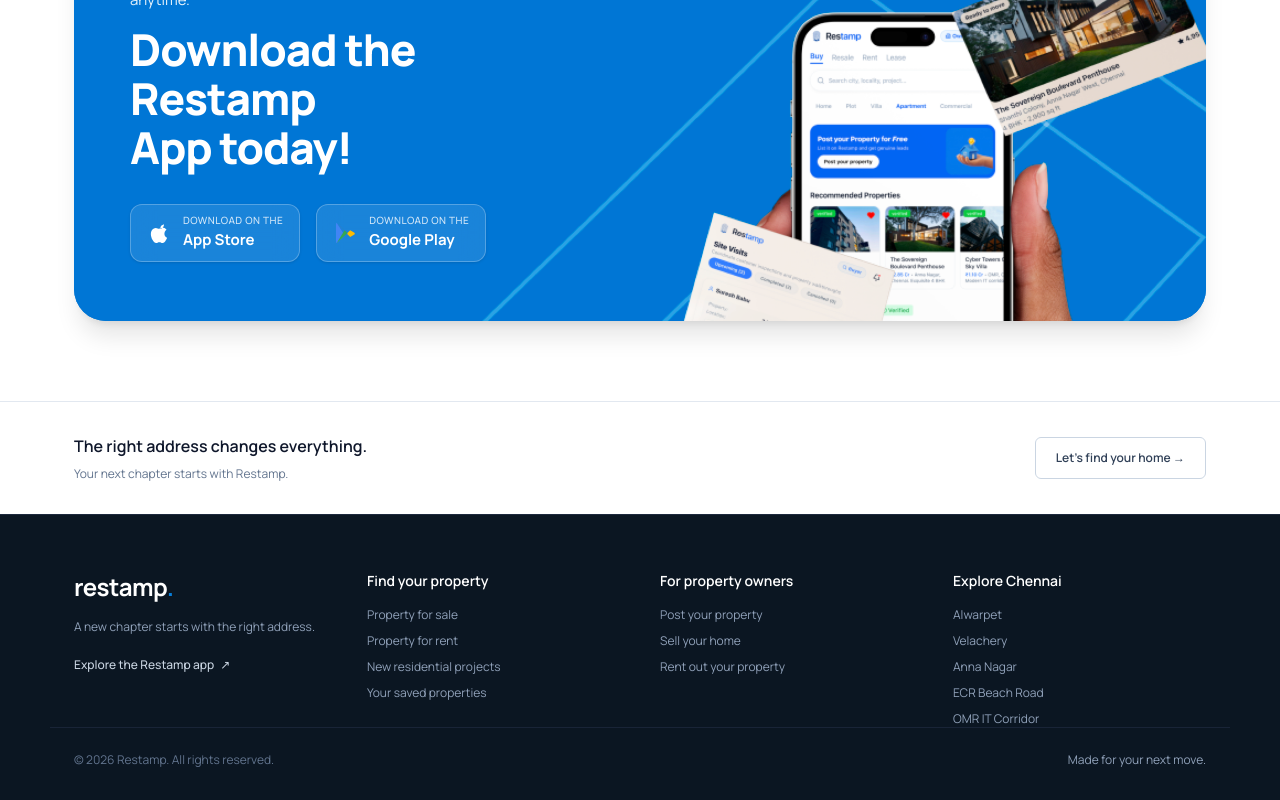
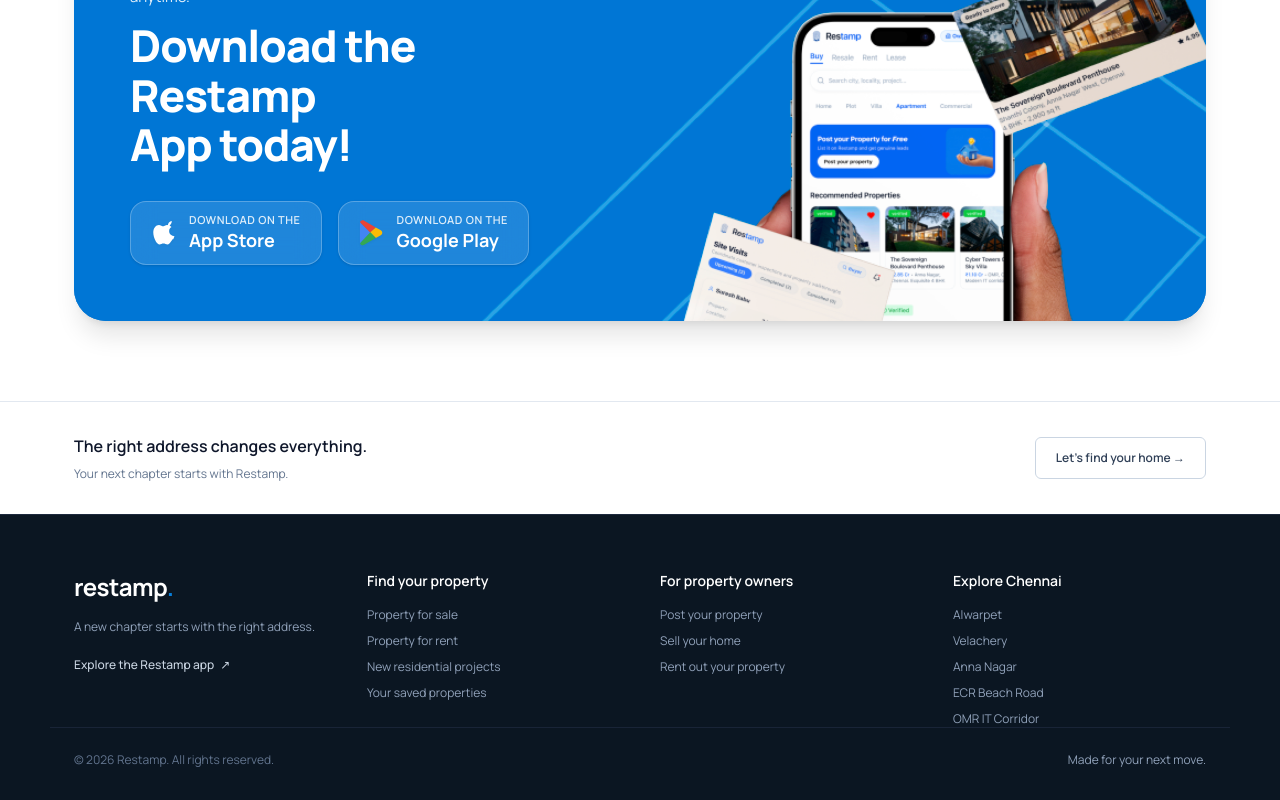
Before and after one commit to ayatiworkstechnologies/restamp-website, a Next.js app: page / in a window 1280 px wide. Shown: the part 5147-5947 px from the top of the page. Built offline with nearby package versions, Linux system fonts and the light colour scheme.

Commit message:
fix: use official pixel-perfect Apple and Google Play vector icons with enhanced button styling

```diff
--- a/src/app/page.tsx
+++ b/src/app/page.tsx
@@ -413,16 +413,19 @@
                 <a
                   href="#download-ios"
                   aria-label="Download on the App Store"
-                  className="inline-flex items-center gap-3 bg-white/10 hover:bg-white/20 active:scale-95 backdrop-blur-md border border-white/25 rounded-xl px-4 py-2.5 text-white transition-all duration-200 shadow-sm hover:shadow-md hover:border-white/40 group"
+                  className="inline-flex items-center gap-3.5 bg-white/12 hover:bg-white/20 active:scale-95 backdrop-blur-md border border-white/25 hover:border-white/40 rounded-2xl px-5 py-3 text-white transition-all duration-200 shadow-sm hover:shadow-md group"
                 >
-                  <svg className="w-6 h-6 fill-current shrink-0" viewBox="0 0 24 24">
-                    <path d="M18.71 19.5c-.83 1.24-1.71 2.45-3.05 2.47-1.34.03-1.77-.79-3.29-.79-1.53 0-2 .77-3.27.82-1.31.05-2.3-1.32-3.14-2.53C4.25 17 2.94 12.45 4.7 9.39c.87-1.52 2.43-2.48 4.12-2.51 1.28-.02 2.5.87 3.29.87.78 0 2.26-1.07 3.81-.91.65.03 2.47.26 3.64 1.98-.09.06-2.17 1.28-2.15 3.81.03 3.02 2.65 4.03 2.68 4.04-.03.07-.42 1.44-1.38 2.83M15.97 6.37c.62-.75 1.04-1.8 1.01-2.85-.9.04-2.02.6-2.67 1.35-.57.65-.98 1.72-.94 2.75 1.01.08 2.06-.5 2.6-1.25z" />
+                  <svg
+                    className="w-6 h-7 fill-white shrink-0 drop-shadow-xs"
+                    viewBox="0 0 170 170"
+                  >
+                    <path d="M150.37 130.25c-2.45 5.66-5.35 10.87-8.71 15.66-4.58 6.53-8.33 11.05-11.22 13.56-4.48 4.12-9.28 6.23-14.42 6.35-3.69 0-8.14-1.05-13.32-3.18-5.19-2.12-9.97-3.17-14.34-3.17-4.58 0-9.49 1.05-14.74 3.17-5.26 2.13-9.5 3.24-12.74 3.35-4.35.13-9.16-1.9-14.42-6.08-3.7-3.04-7.7-7.91-12-14.61-5.78-9.08-10.28-19.57-13.5-31.47-3.23-11.9-4.84-23.08-4.84-33.55 0-14.97 3.86-27.18 11.58-36.63 7.72-9.45 17.38-14.28 28.98-14.5 4.92 0 10.45 1.28 16.6 3.85 6.15 2.57 10.15 3.86 12 3.86 1.57 0 5.68-1.34 12.33-4.03 6.66-2.69 12.18-3.9 16.57-3.63 12.98.66 23.34 5.37 31.08 14.15-11.4 6.89-16.96 16.48-16.68 28.77.28 9.94 4.12 18.23 11.52 24.87 7.4 6.64 16.08 10.43 26.04 11.37-2.35 7.15-5.2 14.07-8.56 20.77zM119.22 31.84c0-7.39 2.66-14.42 7.97-21.09 5.31-6.67 11.83-10.48 19.57-11.43.22 1.34.34 2.57.34 3.69 0 7.39-2.79 14.54-8.37 21.46-5.58 6.92-12.22 10.77-19.92 11.55-.11-1.34-.22-2.57-.22-3.69z" />
                   </svg>
-                  <div className="text-left leading-none">
-                    <span className="text-[9px] sm:text-[10px] text-white/80 font-medium block uppercase tracking-wider mb-1">
+                  <div className="text-left">
+                    <span className="text-[10px] sm:text-[11px] text-white/85 font-semibold block uppercase tracking-wider leading-none mb-1">
                       Download on the
                     </span>
-                    <span className="text-sm sm:text-[15px] font-bold text-white block">
+                    <span className="text-base sm:text-lg font-bold text-white block leading-tight">
                       App Store
                     </span>
                   </div>
@@ -432,19 +435,34 @@
                 <a
                   href="#download-android"
                   aria-label="Download on Google Play"
-                  className="inline-flex items-center gap-3 bg-white/10 hover:bg-white/20 active:scale-95 backdrop-blur-md border border-white/25 rounded-xl px-4 py-2.5 text-white transition-all duration-200 shadow-sm hover:shadow-md hover:border-white/40 group"
+                  className="inline-flex items-center gap-3.5 bg-white/12 hover:bg-white/20 active:scale-95 backdrop-blur-md border border-white/25 hover:border-white/40 rounded-2xl px-5 py-3 text-white transition-all duration-200 shadow-sm hover:shadow-md group"
                 >
-                  <svg className="w-6 h-6 shrink-0" viewBox="0 0 24 24">
-                    <path fill="#4285F4" d="M3.6 1.8C3.2 2.2 3 2.8 3 3.6v16.8c0 .8.2 1.4.6 1.8l8-8-8-12.4z" />
-                    <path fill="#EA4335" d="M14.4 12l-2.8-2.7L3.6 1.8l10.8 10.2z" />
-                    <path fill="#34A853" d="M3.6 22.2l10.8-10.2-2.8-2.7-8 12.9z" />
-                    <path fill="#FBBC04" d="M14.4 12l2.8-2.7 3.8 2.2c1.1.6 1.1 1.6 0 2.2l-3.8 2.2-2.8-2.7z" />
+                  <svg
+                    className="w-6 h-7 shrink-0 drop-shadow-xs"
+                    viewBox="12 9 33 36"
+                  >
+                    <path
+                      d="m13.426 12.37c-0.08533 0.31466-0.13018 0.64425-0.13018 0.98651v26.623c0 0.34162 0.04432 0.67233 0.13072 0.98587l14.684-14.681-14.684-13.914"
+                      fill="#4285F4"
+                    />
+                    <path
+                      d="m27.727 26.668 7.3473-7.3451-15.96-9.2534c-0.58012-0.34746-1.2572-0.54799-1.9817-0.54799-1.7734 0-3.2697 1.2068-3.7051 2.8447-5.34e-4 0.0016-5.34e-4 0.0027-5.34e-4 0.0041l14.3 14.298"
+                      fill="#EA4335"
+                    />
+                    <path
+                      d="m41.983 23.334-0.0136-0.0093-6.8982-3.999-7.7717 6.9156 7.7987 7.7977 6.8618-3.9592c1.203-0.64945 2.0197-1.9177 2.0197-3.3802 0-1.452-0.80571-2.7139-1.9968-3.3655"
+                      fill="#FBBC04"
+                    />
+                    <path
+                      d="m27.622 25.899-14.194 15.066c5.34e-4 0.0031 0.0016 0.0057 0.0021 0.0089 0.43532 1.636 1.9296 2.8406 3.703 2.8406 0.70892 0 1.3745-0.19166 1.9453-0.52812l0.04533-0.02656 15.978-9.22-7.479-8.141"
+                      fill="#34A853"
+                    />
                   </svg>
-                  <div className="text-left leading-none">
-                    <span className="text-[9px] sm:text-[10px] text-white/80 font-medium block uppercase tracking-wider mb-1">
+                  <div className="text-left">
+                    <span className="text-[10px] sm:text-[11px] text-white/85 font-semibold block uppercase tracking-wider leading-none mb-1">
                       Download on the
                     </span>
-                    <span className="text-sm sm:text-[15px] font-bold text-white block">
+                    <span className="text-base sm:text-lg font-bold text-white block leading-tight">
                       Google Play
                     </span>
                   </div>
```
